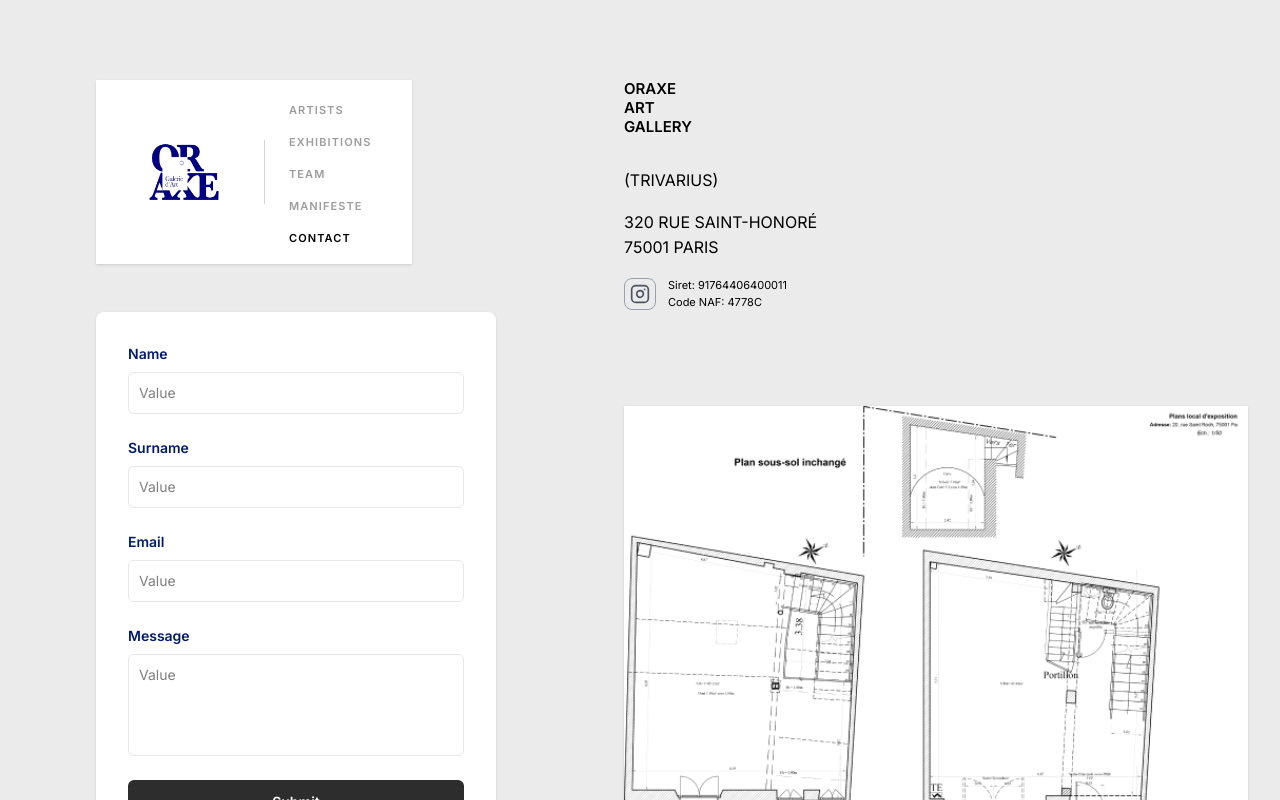
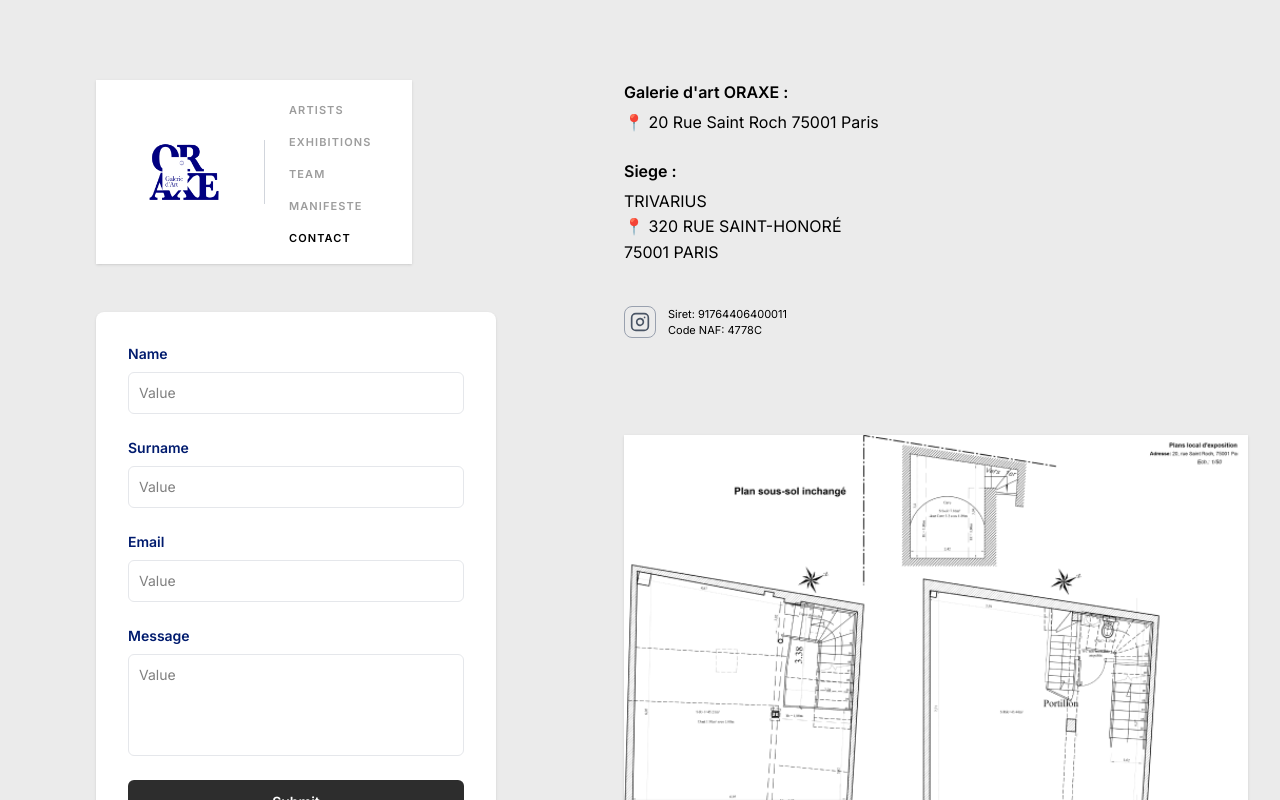
Before and after one commit to AmanehEsk/oraxe, a Next.js app: page /contact in a window 1280 px wide. Shown: the top 800 px of the page. Built offline with nearby package versions, Linux system fonts and the light colour scheme; a web font is replaced by a local one.

Commit message:
Update contact and team pages

```diff
--- a/src/app/contact/page.tsx
+++ b/src/app/contact/page.tsx
@@ -107,17 +107,20 @@
 
             {/* Address Block */}
             <div className="flex flex-col gap-8">
-              <div className="flex flex-col leading-tight">
-                <span className="text-black font-inter text-[15px] font-bold">ORAXE</span>
-                <span className="text-black font-inter text-[15px] font-bold">ART</span>
-                <span className="text-black font-inter text-[15px] font-bold">GALLERY</span>
-              </div>
+              <div className="flex flex-col gap-6 text-[#000] font-inter text-[13px] font-normal">
+                <div>
+                  <p className="font-bold mb-1">Galerie d'art ORAXE :</p>
+                  <p>📍 20 Rue Saint Roch 75001 Paris</p>
+                </div>
 
-              <div className="flex flex-col gap-4 text-[#000] font-inter text-[13px] font-normal">
-                <p>(TRIVARIUS)</p>
-                <p>320 RUE SAINT-HONORÉ<br />75001 PARIS</p>
+                <div>
+                  <p className="font-bold mb-1">Siege :</p>
+                  <p>TRIVARIUS</p>
+                  <p>📍 320 RUE SAINT-HONORÉ</p>
+                  <p>75001 PARIS</p>
+                </div>
 
-                <div className="flex items-center gap-3">
+                <div className="flex items-center gap-3 mt-4">
                   {/* Instagram Icon Placeholder */}
                   <div className="w-8 h-8 flex items-center justify-center border border-gray-400 rounded-lg text-gray-600">
                     <svg width="20" height="20" viewBox="0 0 24 24" fill="none" stroke="currentColor" strokeWidth="2" strokeLinecap="round" strokeLinejoin="round">
--- a/src/app/team/page.tsx
+++ b/src/app/team/page.tsx
@@ -71,9 +71,6 @@
               <span className="text-[#000] font-inter text-[13px] font-bold mt-4">
                 Director
               </span>
-              <span className="text-[#000] font-inter text-[13px] font-normal mt-0">
-                asmashahbazi@oraxe.com
-              </span>
             </div>
 
             {/* Column 3: Bio */}
@@ -110,9 +107,6 @@
               </span>
               <span className="text-[#000] font-inter text-[13px] font-bold mt-4">
                 Curator
-              </span>
-              <span className="text-[#000] font-inter text-[13px] font-normal mt-0">
-                mahdifatehi@oraxe.com
               </span>
             </div>
 
@@ -151,6 +145,9 @@
               <span className="text-[#000] font-inter text-[13px] font-bold">
                 Joëlle PÉHAUT
               </span>
+              <span className="text-[#000] font-inter text-[13px] font-bold mt-4">
+                Consultante
+              </span>
             </div>
 
             {/* Column 3: Bio */}
```
